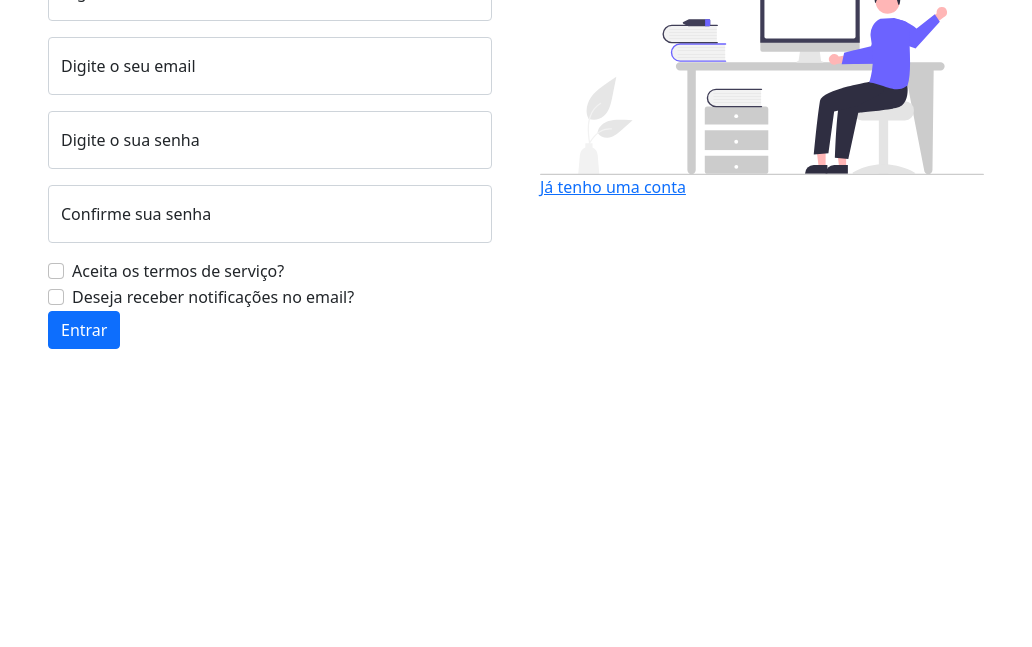
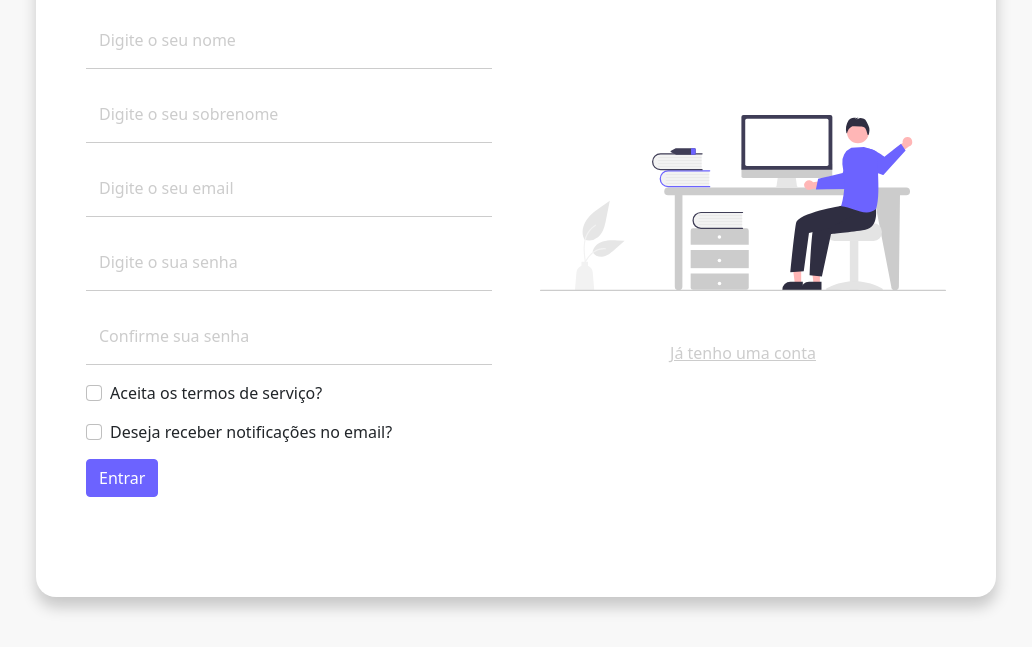
Before and after one commit to willruty/Login-Page, a plain HTML site: page cadastro.html in a window 1280 px wide. Shown: the part 167-814 px from the top of the page, without its empty margins (124-1156 px from the left). Drawn offline with nearby package versions, Linux system fonts and the light colour scheme.

Commit message:
Pequenas mudanças

```diff
--- a/cadastro.html
+++ b/cadastro.html
@@ -7,7 +7,7 @@
   <link href="https://cdn.jsdelivr.net/npm/bootstrap@5.0.1/dist/css/bootstrap.min.css" rel="stylesheet" integrity="sha384-+0n0xVW2eSR5OomGNYDnhzAbDsOXxcvSN1TPprVMTNDbiYZCxYbOOl7+AMvyTG2x" crossorigin="anonymous">
   <!-- JavaScript Bundle with Popper -->
   <script src="https://cdn.jsdelivr.net/npm/bootstrap@5.0.1/dist/js/bootstrap.bundle.min.js" integrity="sha384-gtEjrD/SeCtmISkJkNUaaKMoLD0//ElJ19smozuHV6z3Iehds+3Ulb9Bn9Plx0x4" crossorigin="anonymous" defer></script>
-  <link rel="stylesheet" href="estilo.css">
+  <link rel="stylesheet" href="style.css">
   <title>Cadastro</title>
 </head>
     <body>
@@ -62,7 +62,7 @@
                     </div>
 
                     <div class="col-12" id="link-container">
-                        <a href="login.html">Já tenho uma conta</a>
+                        <a href="index.html">Já tenho uma conta</a>
                     </div>
                 </div>
     </body>
```
Also changed, not shown: index.html (+1 -1 lines).
